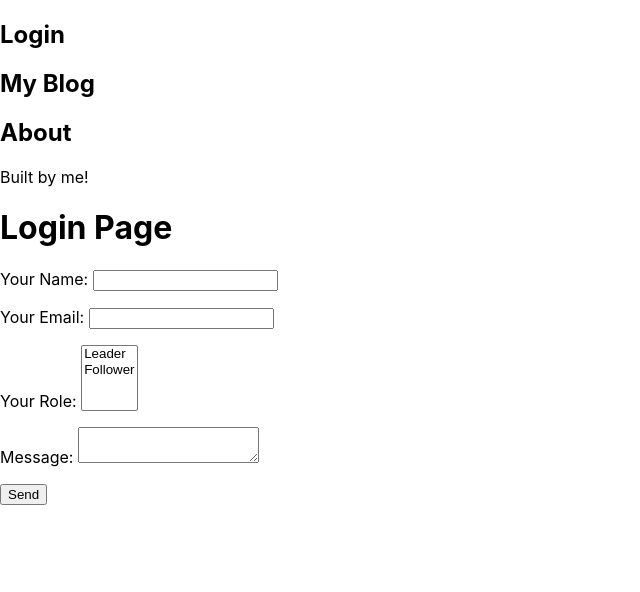
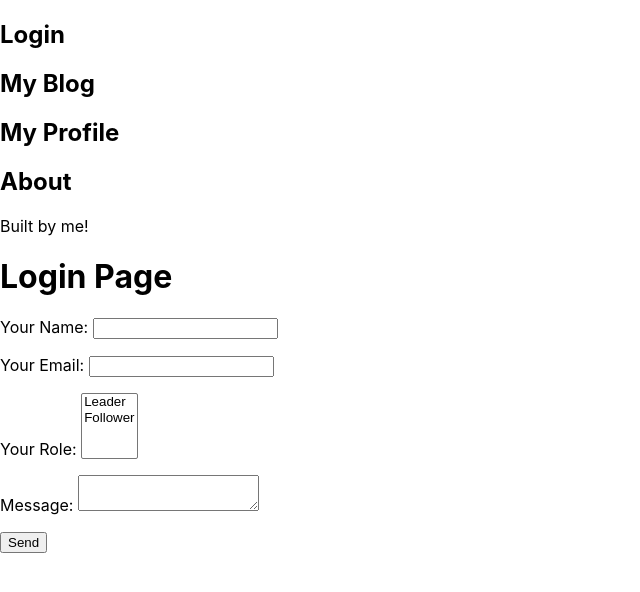
Before and after one commit to shrey2005/NextjsWithNetlify, a Next.js app: page /Login in a window 1280 px wide. Shown: the top 592 px of the page, without its empty margins (0-640 px from the left). Built offline with nearby package versions, Linux system fonts and the light colour scheme.

Commit message:
Netlify CMS with Nextjs

```diff
--- a/component/Header.js
+++ b/component/Header.js
@@ -11,6 +11,9 @@ export default function Header(){
             <Link href="/">
               <a><h2>My Blog</h2></a>
             </Link>
+            <Link href="/MyProfile">
+              <a><h2>My Profile</h2></a>
+            </Link>
             <Link href="/AboutsUs">
               <a><h2>About</h2></a>
             </Link>
--- a/package.json
+++ b/package.json
@@ -15,7 +15,10 @@
     "react-dom": "17.0.2"
   },
   "devDependencies": {
+    "@babel/core": "^7.15.0",
+    "@babel/preset-react": "^7.14.5",
     "eslint": "7.32.0",
-    "eslint-config-next": "11.1.0"
+    "eslint-config-next": "11.1.0",
+    "frontmatter-markdown-loader": "^3.6.3"
   }
 }
--- a/pages/MyProfile.js
+++ b/pages/MyProfile.js
@@ -2,7 +2,7 @@ import Head from 'next/head';
 import { attributes } from '../content/MyProfile.md';
 
 const MyProfile = () => {
-    const { username, company, devloper } = attributes
+    let { username, company, devloper } = attributes
     return (
         <div className="MyProfile_Page">
             <Head>
```
Also changed, not shown: 1 other file (tests, documents, lock files or other folders).
